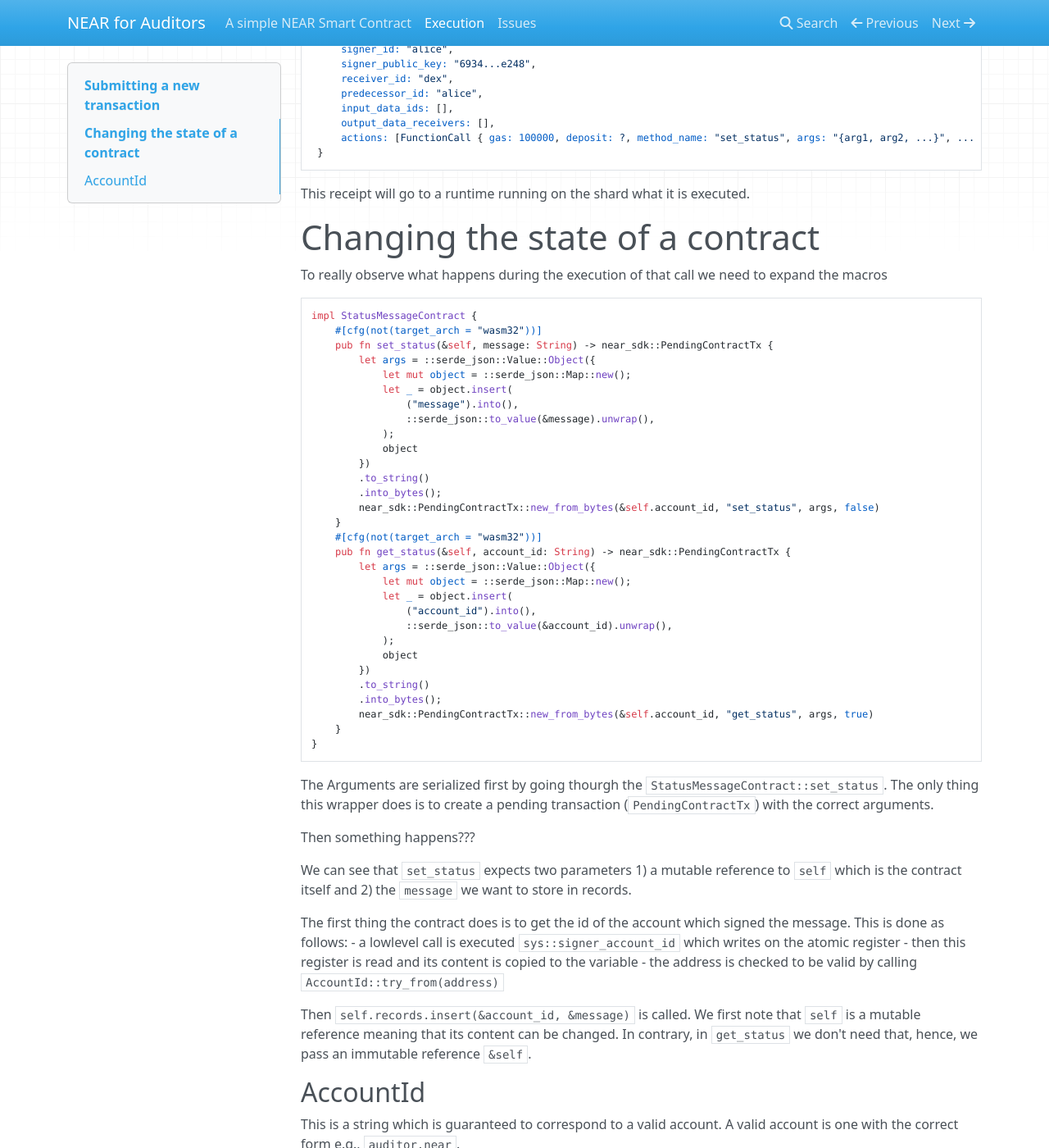
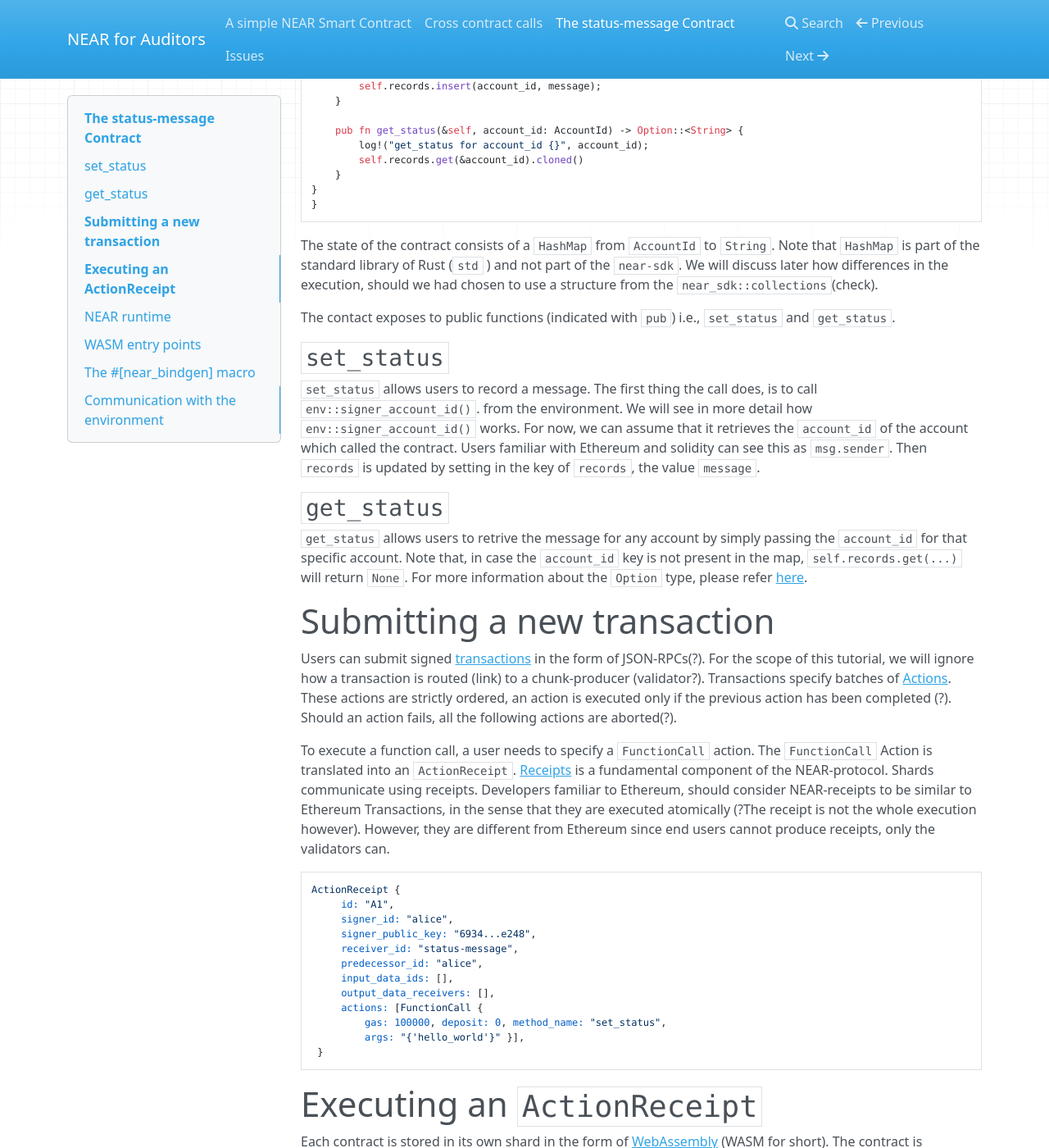
Before and after one commit to ChainSecurity/near-for-auditors, an MkDocs documentation site: the page built from docs/execution.md, in a window 1280 px wide and 1400 px high, scrolled down 348 px. Shown: the whole window at 82% size. Built offline with MkDocs 1.6.1, drawn with Linux system fonts in a browser that asks for light colours; nearby versions of some CDN libraries; some of the changed text lies outside the part shown.

Commit message:
Update text

```diff
--- a/docs/execution.md
+++ b/docs/execution.md
@@ -1,94 +1,129 @@
-We can change the state of the ``StatusMessage`` contract by calling ``set_status``.
+# The ``status-message`` Contract
+Let's consider the following contract:
+
+
+    #[near_bindgen]
+    #[derive(Default, BorshDeserialize, BorshSerialize)]
+    pub struct StatusMessage {
+        records: HashMap<AccountId, String>,
+    }
+
+    #[near_bindgen]
+    impl StatusMessage {
+        #[payable]
+        pub fn set_status(&mut self, message: String) {
+            let account_id = env::signer_account_id();
+            log!("{} set_status with message {}", account_id, message);
+            self.records.insert(account_id, message);
+        }
+
+        pub fn get_status(&self, account_id: AccountId) -> Option::<String> {
+            log!("get_status for account_id {}", account_id);
+            self.records.get(&account_id).cloned()
+        }
+    }
+    }
+
+
+The state of the contract consists of a ``HashMap`` from ``AccountId`` to ``String``.
+Note that ``HashMap`` is part of the standard library of Rust (``std`` ) and not part of the ``near-sdk``. We will discuss later how differences in the execution, should we had chosen to use a structure from the ``near_sdk::collections``(check).
+
+The contact exposes to public functions (indicated with ``pub``) i.e., ``set_status`` and ``get_status``.
+
+## ``set_status``
+
+``set_status`` allows users to record a message. The first thing the call does, is to call ``env::signer_account_id()``.  from the environment. We will see in more detail how ``env::signer_account_id()`` works. For now, we can assume that it retrieves the ``account_id`` of the account which called the contract. Users familiar with Ethereum and solidity can see this as ``msg.sender``. Then ``records`` is updated by setting in the key of ``records``, the value ``message``.
+
+## ``get_status``
+``get_status`` allows users to retrive the message for any account by simply passing the ``account_id`` for that specific account. Note that, in case the ``account_id`` key is not present in the map, ``self.records.get(...)`` will return ``None``. For more information about the ``Option`` type, please refer [here](https://doc.rust-lang.org/std/option/).
+
 
 # Submitting a new transaction
 
-https://nomicon.io/RuntimeSpec/Transactions.html
-A user submits a transaction by submitting a signed transaction in the form of a JSON-RPC.
-As the name suggests the signed transaction contains a signature. Among others it defines a ``FunctionCall`` action.
-The transaction specifies among others the id of the receiver contract.
+Users can submit signed [transactions](https://nomicon.io/RuntimeSpec/Transactions.html) in the form of JSON-RPCs(?). For the scope of this tutorial, we will ignore how a transaction is routed (link) to a chunk-producer (validator?). Transactions specify batches of [Actions](https://nomicon.io/RuntimeSpec/Actions.html). These actions are strictly ordered, an action is executed only if the previous action has been completed (?). Should an action fails, all the following actions are aborted(?).
 
-A node (what type of node?) that eventually receives the transaction, verifies it (how?) and creates the following receipt:
+To execute a function call, a user needs to specify a ``FunctionCall`` action. The ``FunctionCall`` Action is translated into an ``ActionReceipt``. [Receipts](https://nomicon.io/RuntimeSpec/Receipts.html) is a fundamental component of the NEAR-protocol. Shards communicate using receipts. Developers familiar to Ethereum, should consider NEAR-receipts to be similar to Ethereum Transactions, in the sense that they are executed atomically (?The receipt is not the whole execution however). However, they are different from Ethereum since end users cannot produce receipts, only the validators can.
 
 
     ActionReceipt {
          id: "A1",
          signer_id: "alice",
          signer_public_key: "6934...e248",
-         receiver_id: "dex",
+         receiver_id: "status-message",
          predecessor_id: "alice",
          input_data_ids: [],
          output_data_receivers: [],
-         actions: [FunctionCall { gas: 100000, deposit: ?, method_name: "set_status", args: "{arg1, arg2, ...}", ... }],
+         actions: [FunctionCall {
+             gas: 100000, deposit: 0, method_name: "set_status",
+             args: "{'hello_world'}" }],
      }
 
-This receipt will go to a runtime running on the shard what it is executed.
+# Executing an ``ActionReceipt``
 
-# Changing the state of a contract
+Each contract is stored in its own shard in the form of [WebAssembly](https://webassembly.org/) (WASM for short). The contract is essentially executed by [WASMER](https://docs.wasmer.io/) which is a runtime for wasm. WASMER is wrapped by NEAR's [runtime](https://github.com/near/nearcore/tree/master/runtime). WASM is to Rust or Assembly script what EVM bytecode is to Solidity smart contracts.
 
-To really observe what happens during the execution of that call we need to expand the macros
+## NEAR runtime
 
-    impl StatusMessageContract {
-        #[cfg(not(target_arch = "wasm32"))]
-        pub fn set_status(&self, message: String) -> near_sdk::PendingContractTx {
-            let args = ::serde_json::Value::Object({
-                let mut object = ::serde_json::Map::new();
-                let _ = object.insert(
-                    ("message").into(),
-                    ::serde_json::to_value(&message).unwrap(),
-                );
-                object
-            })
-            .to_string()
-            .into_bytes();
-            near_sdk::PendingContractTx::new_from_bytes(&self.account_id, "set_status", args, false)
+The runtime can be regarded as an interpreter for wasm which is allowed to interact with its environment (?). The wasm representation imports calls(?) which are executed in the context of the execution. For example, in the wat representation of ``status-message`` contract we will find the following command:
+
+    (import "env" "signer_account_id" (func $env.signer_account_id (type $t5)))
+
+We can also find calls like the following:
+
+    (call $env.signer_account_id (i64.const -3))
+
+This command essentially declares that the call will be executed by the environment of the runtime. The second command is an actual call to this routine.
+
+## WASM entry points
+
+An important distinction should be made between an EVM smart contract and a WASM contract. WASM smart contracts can have multiple entry points. The entry points are essentially the public functions of the smart contracts. These can be called by the near runtime. The WASM command below exposes the ``get_status`` function to the runtime:
+
+    (func $get_status (export "get_status") (type $t11) ...
+
+
+An observant reader of the WASM bytecode might notice that neither ``set_status`` nor ``get_status`` accept parameters in the WASM level. This is counter-intuitive given that both functions accept arguments in the Rust level. We further explore this in the next section.
+
+## The ``#[near_bindgen]`` macro
+
+According to [``near-sdk-rs``](https://www.near-sdk.io/) documentation ``#[near_bindgen]`` macro is should always be present to generate the necessary code for a valid near contract. In this section, we dive deeper into its functionality.
+
+Users can inspect the Rust code with the expanded macros by using [cargo-expand](https://github.com/dtolnay/cargo-expand).
+
+    cargo expand --target-dir src --target wasm32-unknown-unknown
+
+In the resulted code we can find the following:
+
+    ...
+
+    #[cfg(target_arch = "wasm32")]
+    #[no_mangle]
+    pub extern "C" fn set_status() {
+        near_sdk::env::setup_panic_hook();
+        #[serde(crate = "near_sdk::serde")]
+        struct Input {
+            message: String,
         }
-        #[cfg(not(target_arch = "wasm32"))]
-        pub fn get_status(&self, account_id: String) -> near_sdk::PendingContractTx {
-            let args = ::serde_json::Value::Object({
-                let mut object = ::serde_json::Map::new();
-                let _ = object.insert(
-                    ("account_id").into(),
-                    ::serde_json::to_value(&account_id).unwrap(),
-                );
-                object
-            })
-            .to_string()
-            .into_bytes();
-            near_sdk::PendingContractTx::new_from_bytes(&self.account_id, "get_status", args, true)
-        }
+        #[doc(hidden)]
+        #[allow(non_upper_case_globals, unused_attributes, unused_qualifications)]
+        const _: () = {...};
+        let Input { message }: Input = near_sdk::serde_json::from_slice(
+            &near_sdk::env::input().expect("Expected input since method has arguments."),
+        )
+        .expect("Failed to deserialize input from JSON.");
+        let mut contract: StatusMessage = near_sdk::env::state_read().unwrap_or_default();
+        contract.set_status(message);
+        near_sdk::env::state_write(&contract);
     }
 
-The Arguments are serialized first by going thourgh the ``StatusMessageContract::set_status``. The only thing this wrapper does is to create a pending transaction (``PendingContractTx``) with the correct arguments.
+    #[cfg(target_arch = "wasm32")]
+    #[no_mangle]
+    pub extern "C" fn get_status() {
+        ...
+    }
 
-Then something happens???
+By looking at this snippet we can validate that neither ``set_status`` nor ``get_status`` functions which are exported actually accept arguments. The function wrap the actual function we defined inside ``impl StatusMessage``. We note that the ``Input`` indeed contains the message. In ``get_status`` it contains ``account_id``. Moreover, two calls to the environemnt, retrieve the actual message (``env::input``)and structure which corresponds to the contract (``env::state_read()``).
+After the execution terminates the new state of the contract is written to the peristent memory (``env::state_write(&contract)``).
 
-We can see that ``set_status`` expects two parameters 1) a mutable reference to ``self`` which is the contract itself and 2) the ``message`` we want to store in records.
+## Communication with the environment
 
-The first thing the contract does is to get the id of the account which signed the message.
-This is done as follows:
-    - a lowlevel call is executed ``sys::signer_account_id`` which writes on the atomic register
-    - then this register is read and its content is copied to the variable
-    - the address is checked to be valid by calling ``AccountId::try_from(address)``
-
-Then ``self.records.insert(&account_id, &message)`` is called. We first note that ``self`` is a mutable reference meaning that its content can be changed. In contrary, in ``get_status`` we don't need that, hence, we pass an immutable reference ``&self``.
-
-
-## AccountId
-
-This is a string which is guaranteed to correspond to a valid account. A valid account is one with the correct form e.g., ``auditor.near``.
-
-* How is a transaction initiated?
-* What is the account id? How does it relate to the public/private key?
-* What does ``self.records`` do?
-* Why do we pass references to insertion?
-* How is records stored (deployment)?
-* How is records updated
-* What's the cost for that
-* What does malloc do
-* Where are the ``sys::`` implementations
-* How is it possible to pass a non valid address
-* Are sub-accounts stored in different shards?
-* How is the trie stored?
-* Is the creation of receipt related to ``#[near_bind]``?
-* Receipts vs Promises. Do all Receipts create Promises?
-* Order of receipts https://nomicon.io/RuntimeSpec/ApplyingChunk.html.ProcessingOrder vs https://nomicon.io/RuntimeSpec/Components/RuntimeCrate.html.ReceiptProcessing
+By diving deeper into ``nearcore``, we can find that the communication between the runtime and the execution engine happens through registers (more here.)
```
Also changed, not shown: docs/cross-contract-calls.md (added, +1 -0 lines).
